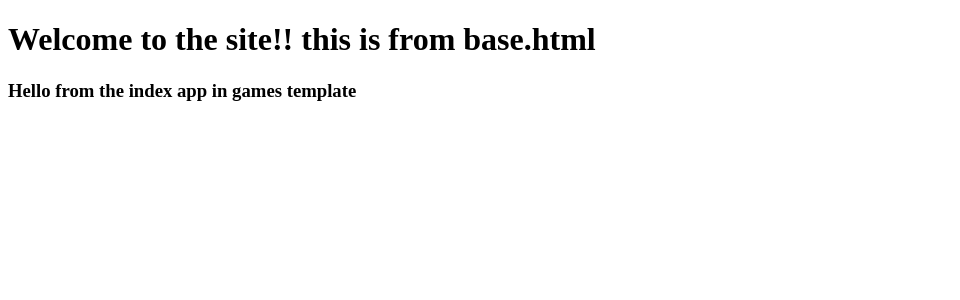
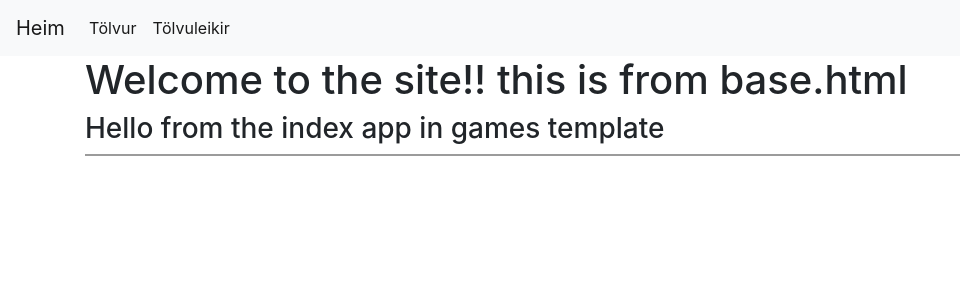
Before and after one commit to fridriks19/verkelgtnams2, a Django app: page /games/ in a window 1280 px wide. Shown: the top 300 px of the page, without its empty margins (0-960 px from the left). Run offline with Django 3.2, Linux system fonts and the light colour scheme; some libraries are stand-ins or nearby versions.

Commit message:
nothing importnt

```diff
--- a/templates/base.html
+++ b/templates/base.html
@@ -5,12 +5,20 @@
     <meta charset="UTF-8">
     <title>Captain Console</title>
     <link rel="stylesheet" href ="{% static 'css/main.css' %}"/>
+    <link rel="stylesheet" href="https://stackpath.bootstrapcdn.com/bootstrap/4.4.1/css/bootstrap.min.css" integrity="sha384-Vkoo8x4CGsO3+Hhxv8T/Q5PaXtkKtu6ug5TOeNV6gBiFeWPGFN9MuhOf23Q9Ifjh" crossorigin="anonymous">
 </head>
 <body>
+    {% include 'navigation.html' %}
+
     <div class="container">
         <h1>Welcome to the site!! this is from base.html</h1>
         {% block content %}
         {% endblock %}
     </div>
+
+    <!--the script for bootstrap -->
+<script src="https://stackpath.bootstrapcdn.com/bootstrap/4.4.1/js/bootstrap.min.js" integrity="sha384-wfSDF2E50Y2D1uUdj0O3uMBJnjuUD4Ih7YwaYd1iqfktj0Uod8GCExl3Og8ifwB6" crossorigin="anonymous"></script>
+
+
 </body>
 </html>
--- a/templates/games/index.html
+++ b/templates/games/index.html
@@ -1,4 +1,6 @@
 {% extends 'base.html' %}
 {% block content %}
-    <h3 class="#">Hello from the index app in games template</h3>
+    <div class="games">
+        <h3 class="#">Hello from the index app in games template</h3>
+    </div>
 {% endblock %}
--- /dev/null
+++ b/templates/navigation.html
@@ -0,0 +1,18 @@
+<!--Navigation barið verður sett upp hérna og í css folder -->
+<nav class="navbar navbar-expand-lg navbar-light bg-light">
+      <a class="navbar-brand" href="#">Heim</a>
+      <button class="navbar-toggler" type="button" data-toggle="collapse" data-target="#navbarSupportedContent" aria-controls="navbarSupportedContent" aria-expanded="false" aria-label="Toggle navigation">
+        <span class="navbar-toggler-icon"></span>
+      </button>
+
+      <div class="collapse navbar-collapse" id="navbarSupportedContent">
+        <ul class="navbar-nav mr-auto">
+          <li class="nav-item active">
+            <a class="nav-link" href="computers">Tölvur <span class="sr-only">(current)</span></a>
+          </li>
+            <li class="nav-item active">
+                <a class="nav-link" href="games">Tölvuleikir <span class="sr-only">(current)</span></a>
+            </li>
+        </ul>
+      </div>
+</nav>
```
